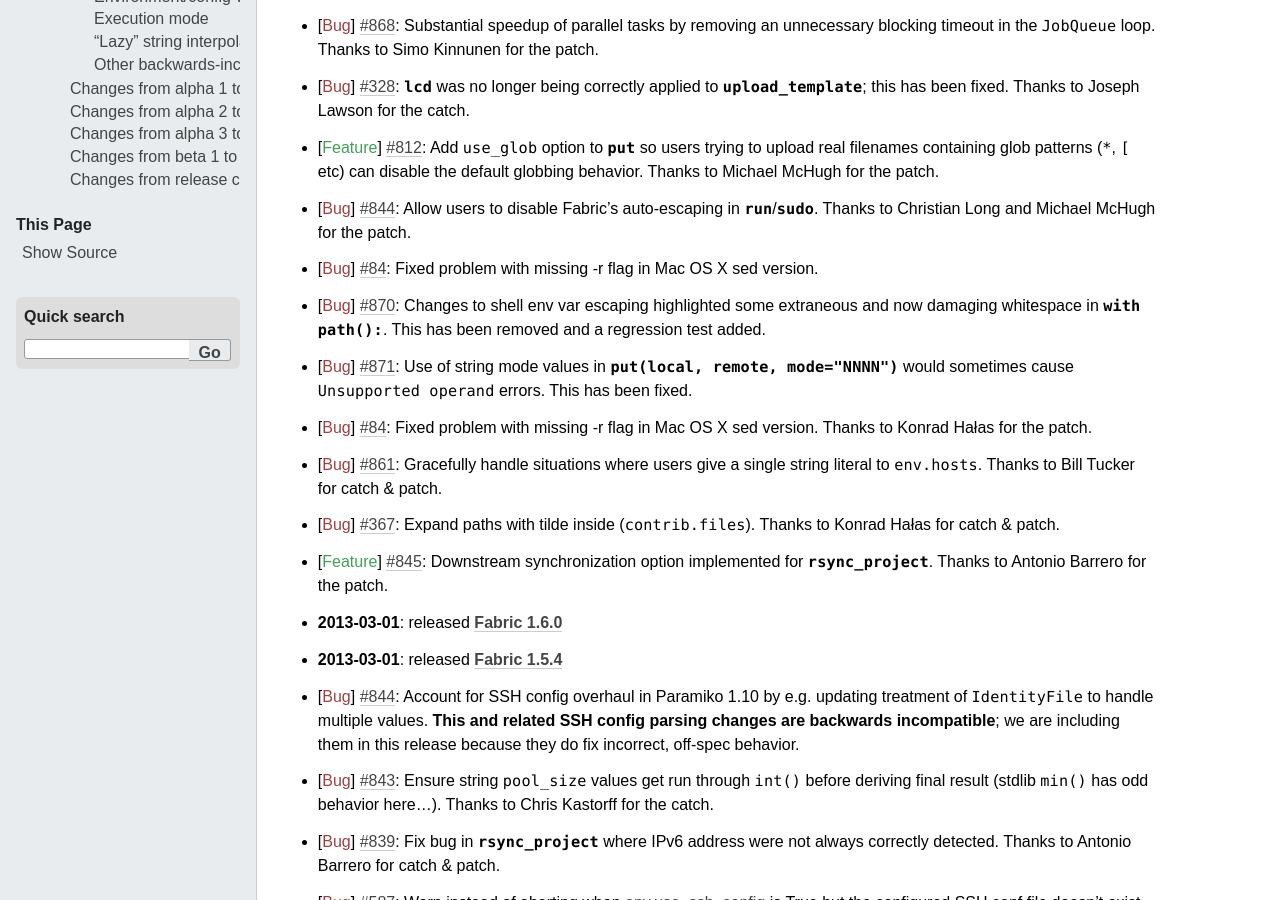
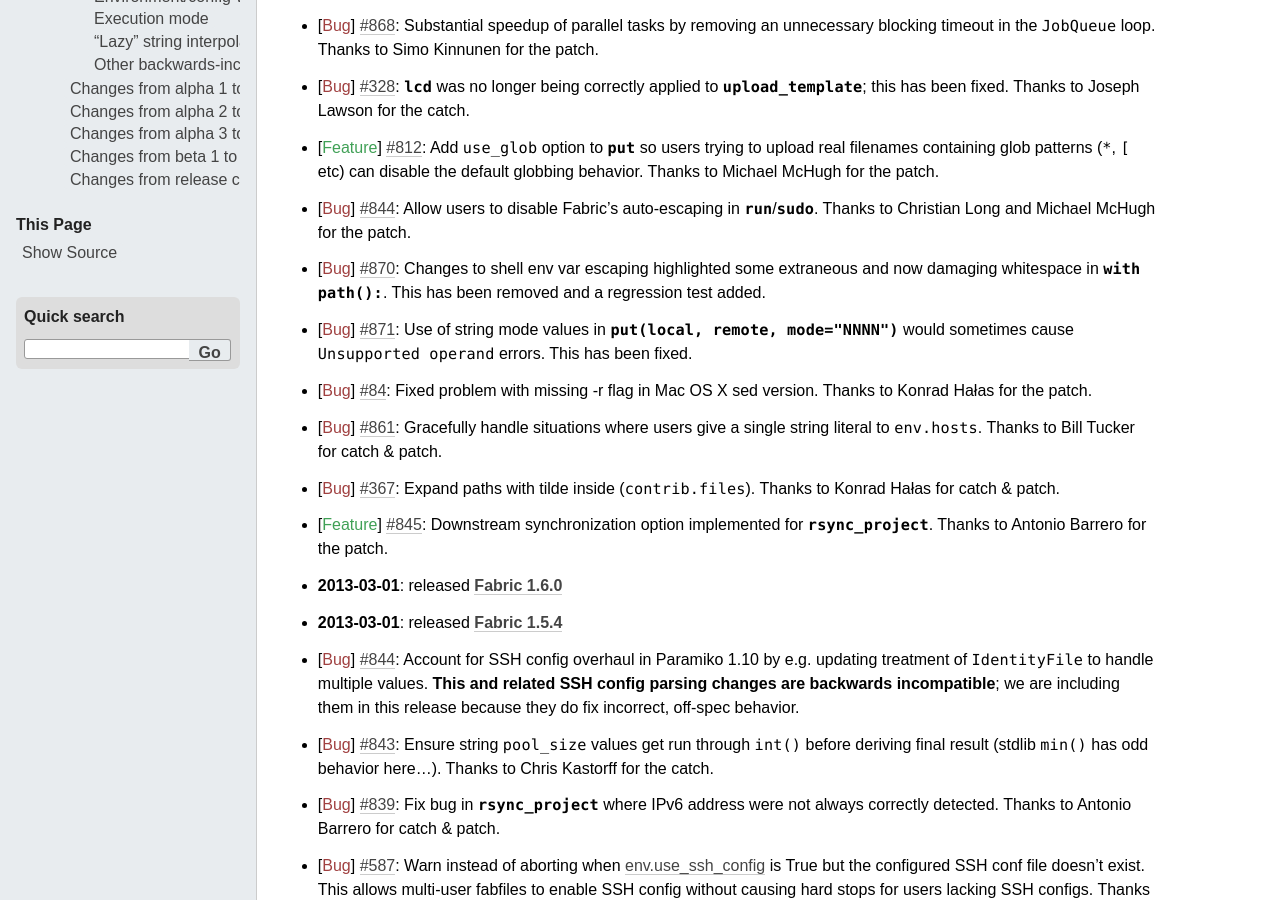
Before and after one commit to fabric/fabric, a Sphinx documentation site: the page built from docs/changelog.rst, in a window 1280 px wide and 900 px high, scrolled down 1262 px. Built offline with Sphinx 7.4.7, drawn with Linux system fonts in a browser that asks for light colours.

Commit message:
Nuke dupe bug entry

```diff
--- a/docs/changelog.rst
+++ b/docs/changelog.rst
@@ -71,7 +71,6 @@
   default globbing behavior. Thanks to Michael McHugh for the patch.
 * :bug:`844` Allow users to disable Fabric's auto-escaping in `.run`/`.sudo`.
   Thanks to Christian Long and Michael McHugh for the patch.
-* :bug:`84` Fixed problem with missing -r flag in Mac OS X sed version.
 * :bug:`870` Changes to shell env var escaping highlighted some extraneous and
   now damaging whitespace in `with path(): <.path>`. This has been removed and
   a regression test added.
```
